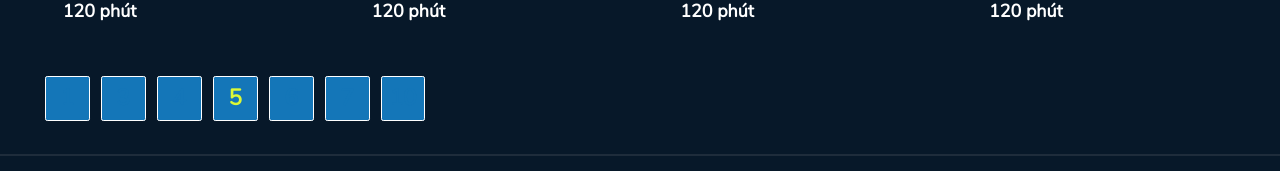
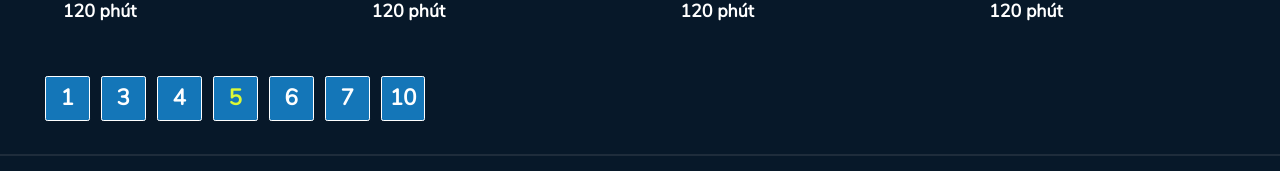
Before and after one commit to sandScorpionTeam/Web_Phim_Client, a React (Create React App) app: page / in a window 1280 px wide. Shown: the part 2797-2968 px from the top of the page. Built offline with nearby package versions, Linux system fonts and the light colour scheme.

Commit message:
add route for Home component

```diff
--- a/src/App.js
+++ b/src/App.js
@@ -1,23 +1,18 @@
 import React from 'react';
-import { BrowserRouter } from "react-router-dom";
+import { BrowserRouter, Switch, Route } from "react-router-dom";
 import { Provider } from "react-redux";
 import store from "./state/store";
-import Header from "./components/layout/header/header";
-import Wrapper from "./components/layout/wrapper/wrapper";
-import Footer from "./components/layout/footer/footer";
-
 import "./styles/index.scss";
 import { BASE_URL } from "./links/links"
-
+import { Home } from "./components/home"
 function App() {
   return (
     <Provider store={store}>
       <BrowserRouter basename={BASE_URL}>
-        <div className="container">
-          <Header />
-          <Wrapper />
-          <Footer />
-        </div>
+        <Switch>
+          <Route path='/' component={Home}>
+          </Route>
+        </Switch>
       </BrowserRouter>
     </Provider>
   );
--- /dev/null
+++ b/src/components/home/index.js
@@ -0,0 +1,14 @@
+import React from 'react';
+import Header from "components/layout/header/header";
+import Wrapper from "components/layout/wrapper/wrapper";
+import Footer from "components/layout/footer/footer";
+
+export const Home = (props) => {
+  return (
+    <div className="container">
+      <Header />
+      <Wrapper />
+      <Footer />
+    </div>
+  )
+}
--- a/src/components/pagination/pagination.js
+++ b/src/components/pagination/pagination.js
@@ -1,9 +1,10 @@
 import React from 'react';
 import "./pagination.scss";
 import clsx from 'clsx';
+import { Link } from 'react-router-dom'
 import { getPages} from "services/pager/pager";
 
-const Pagination = () => {
+const Pagination = (props) => {
   const maxPage = 10;
   const currentPage = 5;
   const pages = getPages(currentPage, maxPage);
@@ -12,7 +13,10 @@ const Pagination = () => {
     <div className="pagination">
       <ul className="pagination-list">
         {pages.map((page) => {
-          return <li key={page} className={clsx({active: page === currentPage})}><a href="/">{page}</a></li>
+          return (
+            <li key={page} className={clsx({active: page === currentPage})}>
+              <Link to ={`/?page=${page}`}>{page}</Link>
+            </li>)
         })}
       </ul>
     </div>
--- a/src/components/pagination/pagination.scss
+++ b/src/components/pagination/pagination.scss
@@ -17,6 +17,7 @@
       background-color: $blue;
       border-radius: 0.1em;
       cursor: pointer;
+      color: $white;
     }
     li.active>a{
       color: $yellow;
```
